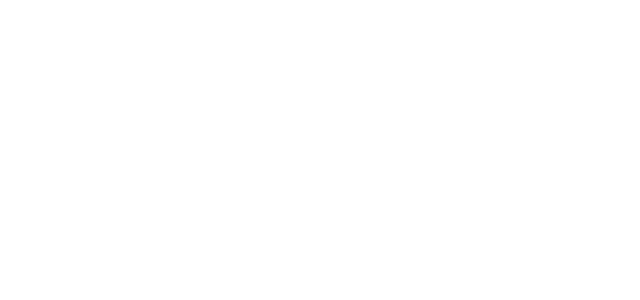
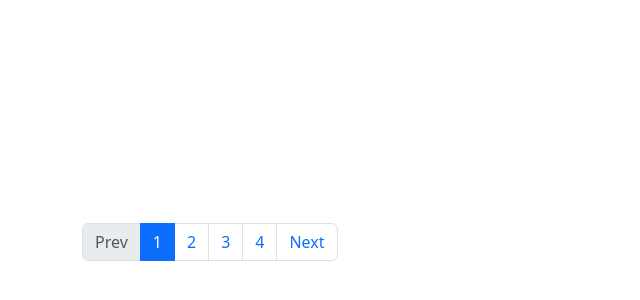
Before and after one commit to KarimMoustamid/Angular-Derectives, an Angular app: page / in a window 1280 px wide. Shown: the part 150-450 px from the top of the page, without its empty margins (0-640 px from the left). Built offline with nearby package versions, Linux system fonts and the light colour scheme.

Commit message:
cAdd pagination and Bootstrap for image gallery
Implemented a pagination component in `app.component.html` to navigate through images. Integrated Bootstrap for styling and added relevant dependencies in `package.json` and `package-lock.json`. Updated `app.component.ts` to manage pagination logic.

```diff
--- a/package.json
+++ b/package.json
@@ -18,6 +18,7 @@
     "@angular/platform-browser": "^18.1.0",
     "@angular/platform-browser-dynamic": "^18.1.0",
     "@angular/router": "^18.1.0",
+    "bootstrap": "^5.3.3",
     "rxjs": "~7.8.0",
     "tslib": "^2.3.0",
     "zone.js": "~0.14.3"
--- a/src/app/app.component.html
+++ b/src/app/app.component.html
@@ -0,0 +1,22 @@
+<div class="d-flex justify-content-center align-items-center" style="height: 100vh">
+  <div class="container">
+    <!-- Your content here -->
+      <nav aria-label="Page navigation example">
+        <ul class="pagination">
+          <li
+            [ngClass]="{disabled: currentPage === 0}" class="page-item">
+            <a (click)="currentPage = currentPage - 1" class="page-link">Prev</a>
+          </li>
+          <li (click)="currentPage = i"
+              [ngClass]="{active: i === currentPage}"
+              *ngFor="let image of images; let i = index;" class="page-item">
+            <a class="page-link" href="#">{{ i + 1 }}</a></li>
+          <li
+            [ngClass]="{disabled: currentPage === images.length - 1}"
+            class="page-item">
+            <a (click)="currentPage = currentPage + 1" class="page-link">Next</a>
+          </li>
+        </ul>
+      </nav>
+  </div>
+</div>
--- a/src/app/app.component.ts
+++ b/src/app/app.component.ts
@@ -1,13 +1,32 @@
 import { Component } from '@angular/core';
 import { RouterOutlet } from '@angular/router';
+import {NgClass, NgForOf} from "@angular/common";
 
 @Component({
   selector: 'app-root',
   standalone: true,
-  imports: [RouterOutlet],
+  imports: [RouterOutlet, NgForOf, NgClass],
   templateUrl: './app.component.html',
   styleUrl: './app.component.css'
 })
 export class AppComponent {
-  title = 'pages';
+  currentPage = 0;
+    images = [
+        {
+            title: 'Image1',
+            url: 'https://images.unsplash.com/photo-1722260613137-f8f5ac432d69?q=80&w=3540&auto=format&fit=crop&ixlib=rb-4.0.3&ixid=M3wxMjA3fDB8MHxwaG90by1wYWdlfHx8fGVufDB8fHx8fA%3D%3D'
+        },
+        {
+            title: 'Image2',
+            url: 'https://images.unsplash.com/photo-1721332155433-3a4b5446bcd9?q=80&w=3435&auto=format&fit=crop&ixlib=rb-4.0.3&ixid=M3wxMjA3fDF8MHxwaG90by1wYWdlfHx8fGVufDB8fHx8fA%3D%3D'
+        },
+        {
+            title: 'Image3',
+            url: 'https://images.unsplash.com/photo-1723101174160-52a0adb173ff?q=80&w=2160&auto=format&fit=crop&ixlib=rb-4.0.3&ixid=M3wxMjA3fDB8MHxwaG90by1wYWdlfHx8fGVufDB8fHx8fA%3D%3D'
+        },
+        {
+            title: 'Image4',
+            url: 'https://images.unsplash.com/photo-1721332154161-847851ea188b?q=80&w=3435&auto=format&fit=crop&ixlib=rb-4.0.3&ixid=M3wxMjA3fDF8MHxwaG90by1wYWdlfHx8fGVufDB8fHx8fA%3D%3D'
+        },
+    ];
 }
--- a/src/styles.css
+++ b/src/styles.css
@@ -1 +1,3 @@
 /* You can add global styles to this file, and also import other style files */
+
+@import "bootstrap/dist/css/bootstrap.css";
```
Also changed, not shown: 1 other file (tests, documents, lock files or other folders).
